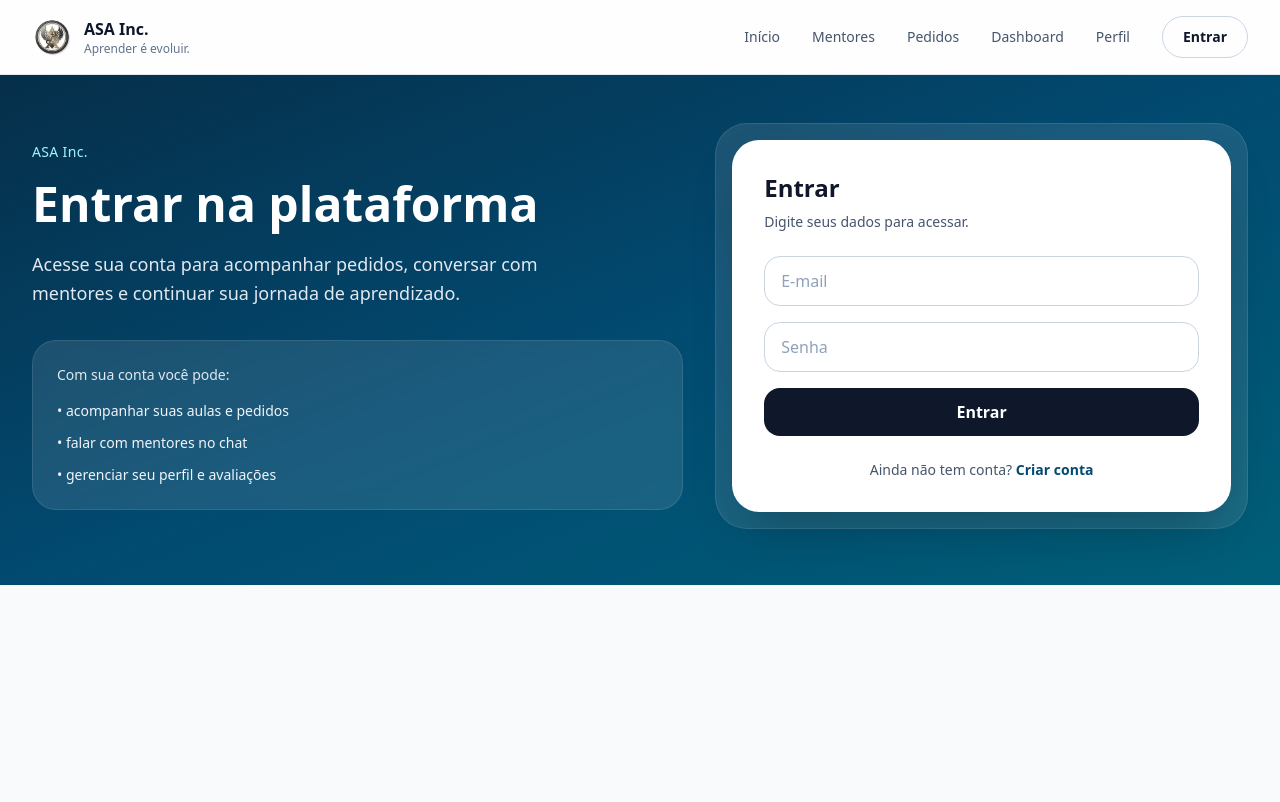
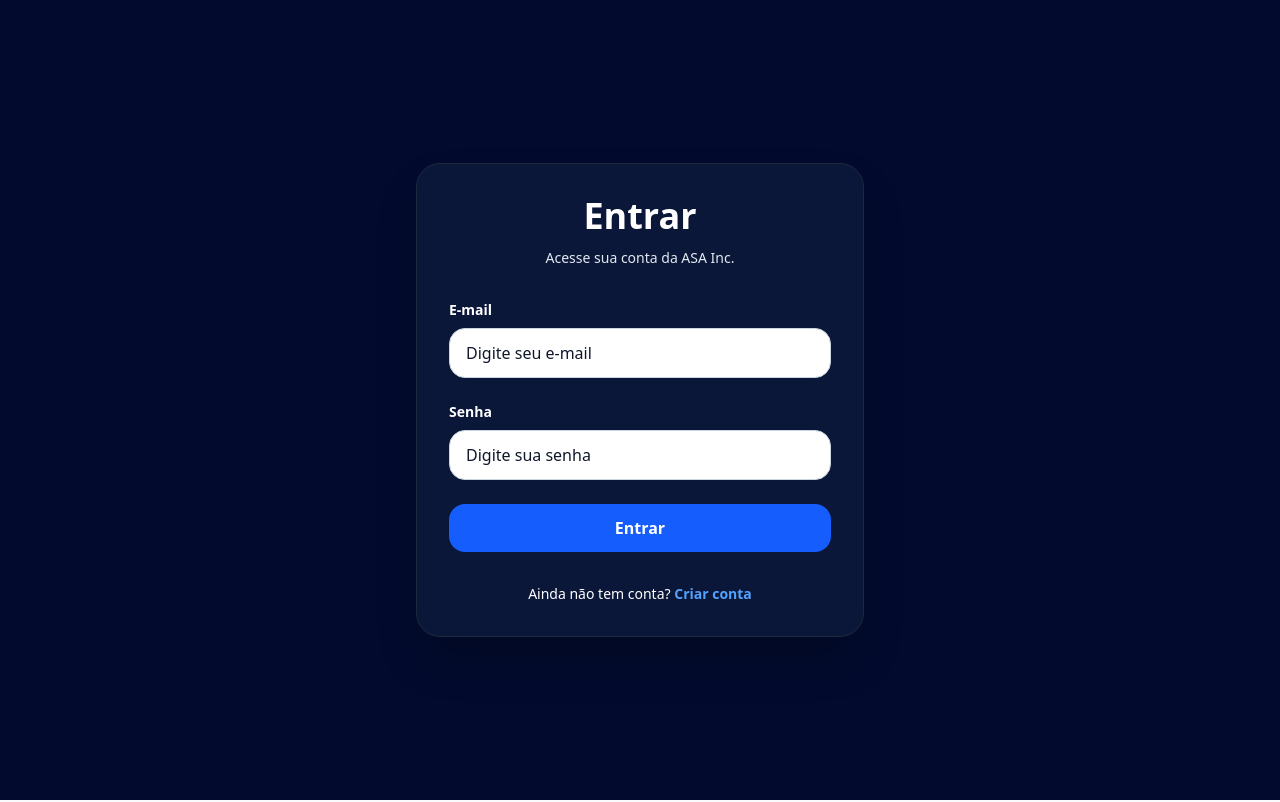
Before and after one commit to DgAleixo11/asa-inc, a Next.js app: page /login in a window 1280 px wide. Built offline with nearby package versions, Linux system fonts and the light colour scheme.

Commit message:
fix: corrige texto invisivel nos inputs de login

```diff
--- a/src/app/login/page.tsx
+++ b/src/app/login/page.tsx
@@ -4,32 +4,28 @@ import { useState } from "react";
 import Link from "next/link";
 import { signIn } from "next-auth/react";
 import { useRouter } from "next/navigation";
-import ResponsiveShell from "@/components/layout/ResponsiveShell";
 
 export default function LoginPage() {
   const router = useRouter();
 
-  const [form, setForm] = useState({
-    email: "",
-    password: "",
-  });
+  const [email, setEmail] = useState("");
+  const [password, setPassword] = useState("");
+  const [loading, setLoading] = useState(false);
+  const [erro, setErro] = useState("");
 
-  const [message, setMessage] = useState("");
-  const [loading, setLoading] = useState(false);
-
-  async function handleSubmit(e: React.FormEvent) {
+  async function handleSubmit(e: React.FormEvent<HTMLFormElement>) {
     e.preventDefault();
     setLoading(true);
-    setMessage("");
+    setErro("");
 
     const result = await signIn("credentials", {
-      email: form.email,
-      password: form.password,
+      email,
+      password,
       redirect: false,
     });
 
     if (result?.error) {
-      setMessage("E-mail ou senha inválidos.");
+      setErro("E-mail ou senha inválidos.");
       setLoading(false);
       return;
     }
@@ -38,96 +34,73 @@ export default function LoginPage() {
     router.refresh();
   }
 
-  const inputClassName =
-    "w-full rounded-2xl border border-slate-300 bg-white px-4 py-3 text-slate-900 placeholder-slate-400 outline-none transition focus:border-sky-700";
-
   return (
-    <ResponsiveShell mobileActive="profile">
-      <section className="bg-gradient-to-br from-sky-950 via-sky-900 to-cyan-800 px-5 pb-10 pt-8 text-white md:px-8 md:pb-14 md:pt-12">
-        <div className="mx-auto max-w-7xl">
-          <div className="grid gap-8 lg:grid-cols-[1.1fr_0.9fr] lg:items-center">
-            <div className="max-w-2xl">
-              <p className="text-sm font-medium tracking-wide text-cyan-200">
-                ASA Inc.
-              </p>
-              <h1 className="mt-3 text-4xl font-bold leading-tight md:text-5xl">
-                Entrar na plataforma
-              </h1>
-              <p className="mt-4 max-w-xl text-base leading-relaxed text-slate-200 md:text-lg">
-                Acesse sua conta para acompanhar pedidos, conversar com mentores
-                e continuar sua jornada de aprendizado.
+    <main className="flex min-h-screen items-center justify-center bg-[#020b2d] px-4">
+      <div className="w-full max-w-md rounded-3xl border border-slate-800 bg-[#0b1738] p-8 shadow-2xl">
+        <h1 className="text-center text-4xl font-bold text-white">Entrar</h1>
+        <p className="mt-3 text-center text-sm text-slate-200">
+          Acesse sua conta da ASA Inc.
         </p>
 
-              <div className="mt-6 rounded-3xl border border-white/10 bg-white/10 p-5 backdrop-blur md:mt-8 md:p-6">
-                <p className="text-sm text-slate-200">
-                  Com sua conta você pode:
-                </p>
-
-                <ul className="mt-4 space-y-3 text-sm text-slate-100">
-                  <li>• acompanhar suas aulas e pedidos</li>
-                  <li>• falar com mentores no chat</li>
-                  <li>• gerenciar seu perfil e avaliações</li>
-                </ul>
-              </div>
+        <form onSubmit={handleSubmit} className="mt-8 space-y-6">
+          <div>
+            <label className="mb-2 block text-sm font-semibold text-white">
+              E-mail
+            </label>
+            <input
+              type="email"
+              name="email"
+              placeholder="Digite seu e-mail"
+              value={email}
+              onChange={(e) => setEmail(e.target.value)}
+              className="w-full rounded-2xl border border-slate-300 bg-white px-4 py-3 outline-none"
+              style={{
+                color: "#0f172a",
+                WebkitTextFillColor: "#0f172a",
+                caretColor: "#0f172a",
+              }}
+            />
           </div>
 
-            <div className="rounded-[2rem] border border-white/10 bg-white/10 p-3 backdrop-blur md:p-4">
-              <div className="rounded-[1.7rem] bg-white p-6 shadow-2xl md:p-8">
-                <h2 className="text-2xl font-bold text-slate-900">Entrar</h2>
-                <p className="mt-2 text-sm text-slate-600">
-                  Digite seus dados para acessar.
-                </p>
-
-                <form onSubmit={handleSubmit} className="mt-6 space-y-4">
-                  <input
-                    type="email"
-                    className={inputClassName}
-                    placeholder="E-mail"
-                    value={form.email}
-                    onChange={(e) =>
-                      setForm({ ...form, email: e.target.value })
-                    }
-                  />
-
+          <div>
+            <label className="mb-2 block text-sm font-semibold text-white">
+              Senha
+            </label>
             <input
               type="password"
-                    className={inputClassName}
-                    placeholder="Senha"
-                    value={form.password}
-                    onChange={(e) =>
-                      setForm({ ...form, password: e.target.value })
-                    }
+              name="password"
+              placeholder="Digite sua senha"
+              value={password}
+              onChange={(e) => setPassword(e.target.value)}
+              className="w-full rounded-2xl border border-slate-300 bg-white px-4 py-3 outline-none"
+              style={{
+                color: "#0f172a",
+                WebkitTextFillColor: "#0f172a",
+                caretColor: "#0f172a",
+              }}
             />
+          </div>
+
+          {erro ? (
+            <p className="text-sm font-medium text-red-400">{erro}</p>
+          ) : null}
 
           <button
             type="submit"
             disabled={loading}
-                    className="w-full rounded-2xl bg-slate-900 px-4 py-3 font-semibold text-white transition hover:bg-slate-800 disabled:opacity-70"
+            className="w-full rounded-2xl bg-blue-600 px-4 py-3 text-base font-semibold text-white transition hover:bg-blue-500 disabled:opacity-70"
           >
             {loading ? "Entrando..." : "Entrar"}
           </button>
         </form>
 
-                {message ? (
-                  <p className="mt-4 rounded-2xl bg-slate-50 px-4 py-3 text-sm text-slate-700">
-                    {message}
-                  </p>
-                ) : null}
-
-                <div className="mt-6 text-center text-sm text-slate-600">
+        <p className="mt-8 text-center text-sm text-white">
           Ainda não tem conta?{" "}
-                  <Link
-                    href="/cadastro"
-                    className="font-semibold text-sky-900 hover:text-sky-700"
-                  >
+          <Link href="/cadastro" className="font-semibold text-blue-400">
             Criar conta
           </Link>
+        </p>
       </div>
-              </div>
-            </div>
-          </div>
-        </div>
-      </section>
-    </ResponsiveShell>
+    </main>
   );
 }
```
Lines whose indentation alone changed are shown as unchanged.
